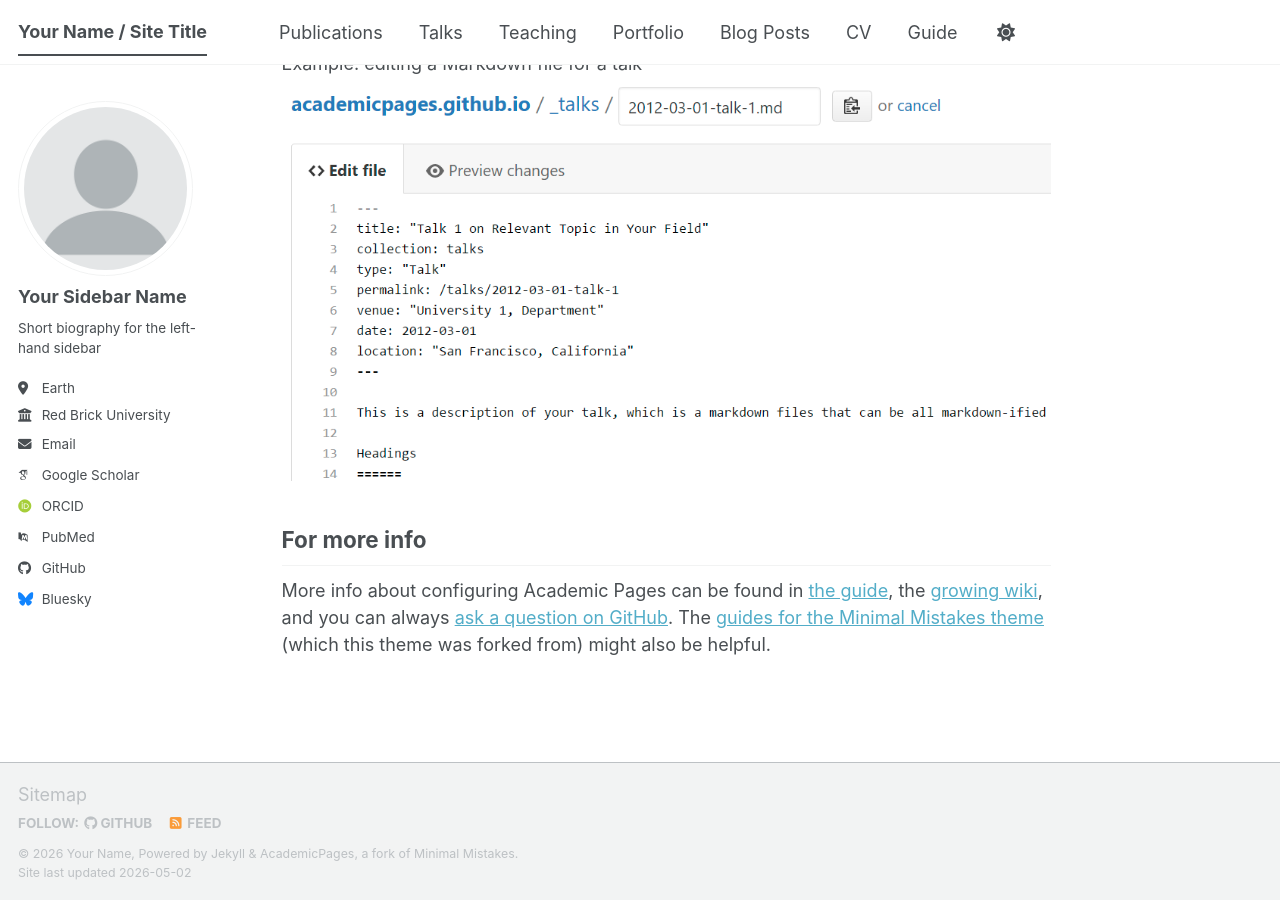
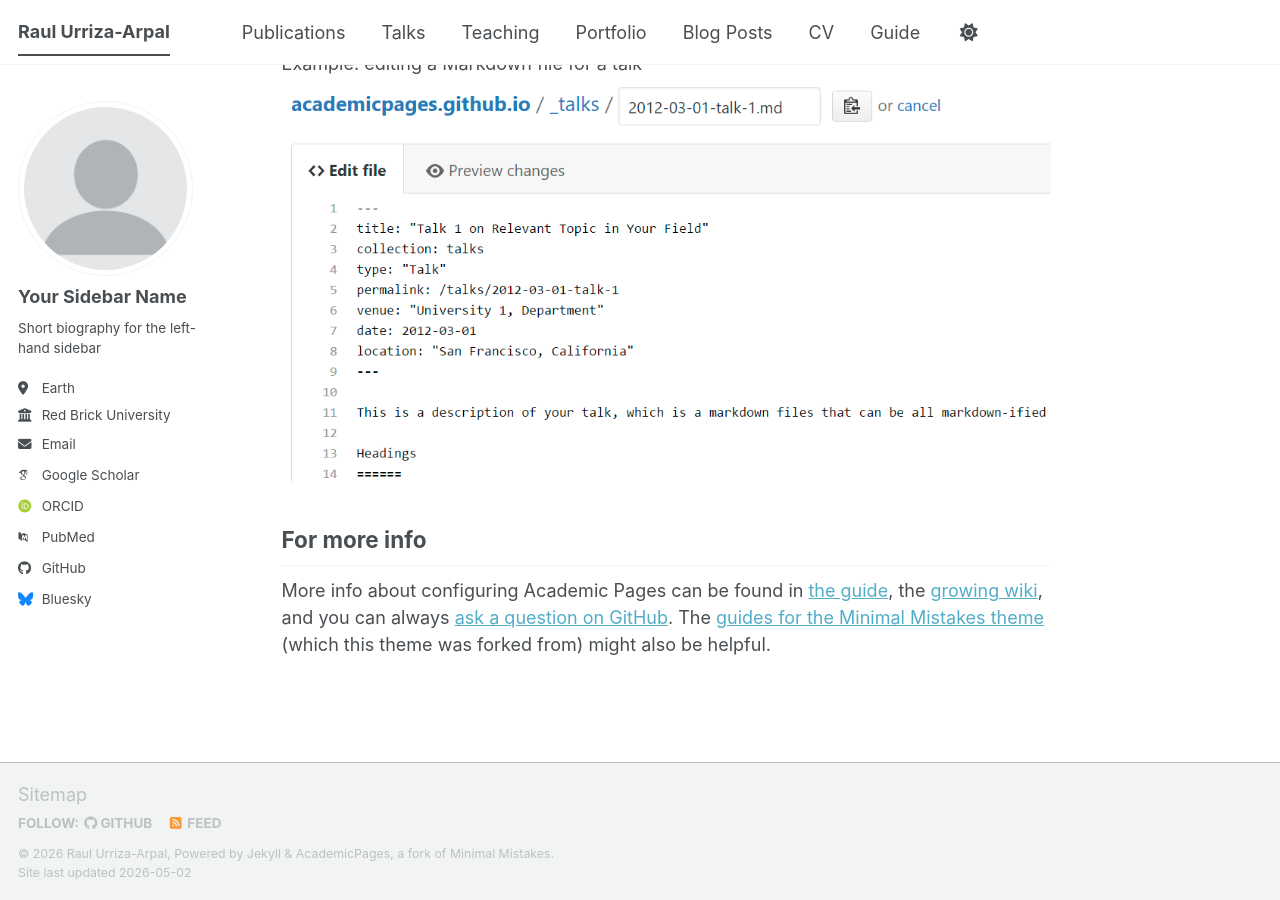
Before and after one commit to RaulUrriza/raulurriza.github.io, a Jekyll site: the page built from _pages/about.md, in a window 1280 px wide and 900 px high, scrolled down 2720 px. Built offline with Jekyll 4.4.1, drawn with Linux system fonts in a browser that asks for light colours; some web fonts are replaced; a script bundle is joined from its source files by our own code; library files that are not in the unit come from our copies.

Commit message:
Update site configuration with personal details

```diff
--- a/_config.yml
+++ b/_config.yml
@@ -9,14 +9,14 @@
 # Basic Site Settings
 locale                   : "en-US"
 site_theme               : "default" # The available themes options are "default", "air", "sunrise", "mint", "dirt" and "contrast"
-title                    : "Your Name / Site Title"
+title                    : "Raul Urriza-Arpal"
 title_separator          : "-"
-name                     : &name "Your Name"
-description              : &description "Your Name's academic portfolio"   # Update this with a general description of your site, this is the default if not overridden by a page
-url                      : https://academicpages.github.io # The base hostname & protocol for your site e.g. "https://[your GitHub username].github.io",
+name                     : &name "Raul Urriza-Arpal"
+description              : &description "Raul Urriza's academic portfolio. MSCA PhD candidate in Biophysics | Researcher in Photonic Technologies and Machine Learning"   # Update this with a general description of your site, this is the default if not overridden by a page
+url                      : https://raulurriza.com # The base hostname & protocol for your site e.g. "https://[your GitHub username].github.io",
                                                            # or if you already have some other page hosted on Github then use "https://[your GitHub username].github.io/[Your Repo Name]"
 baseurl                  : "" # the subpath of your site, e.g. "/blog"
-repository               : "academicpages/academicpages.github.io"
+repository               : "raulurriza.github.io"
 
 # Site Author - The following control what appear as part of the author content on the side bar.
 #               If a field is blank the icon and link will not appear, otherwise it will be shown.
```
